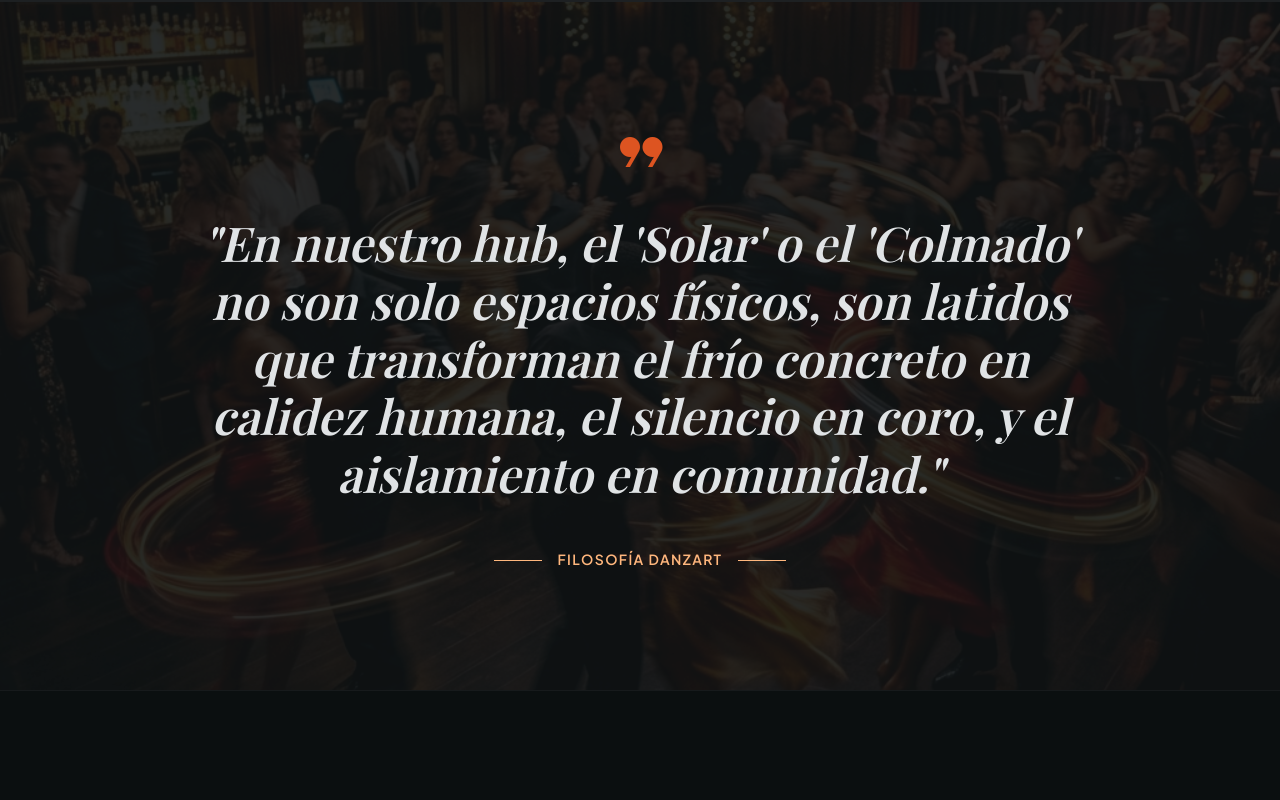
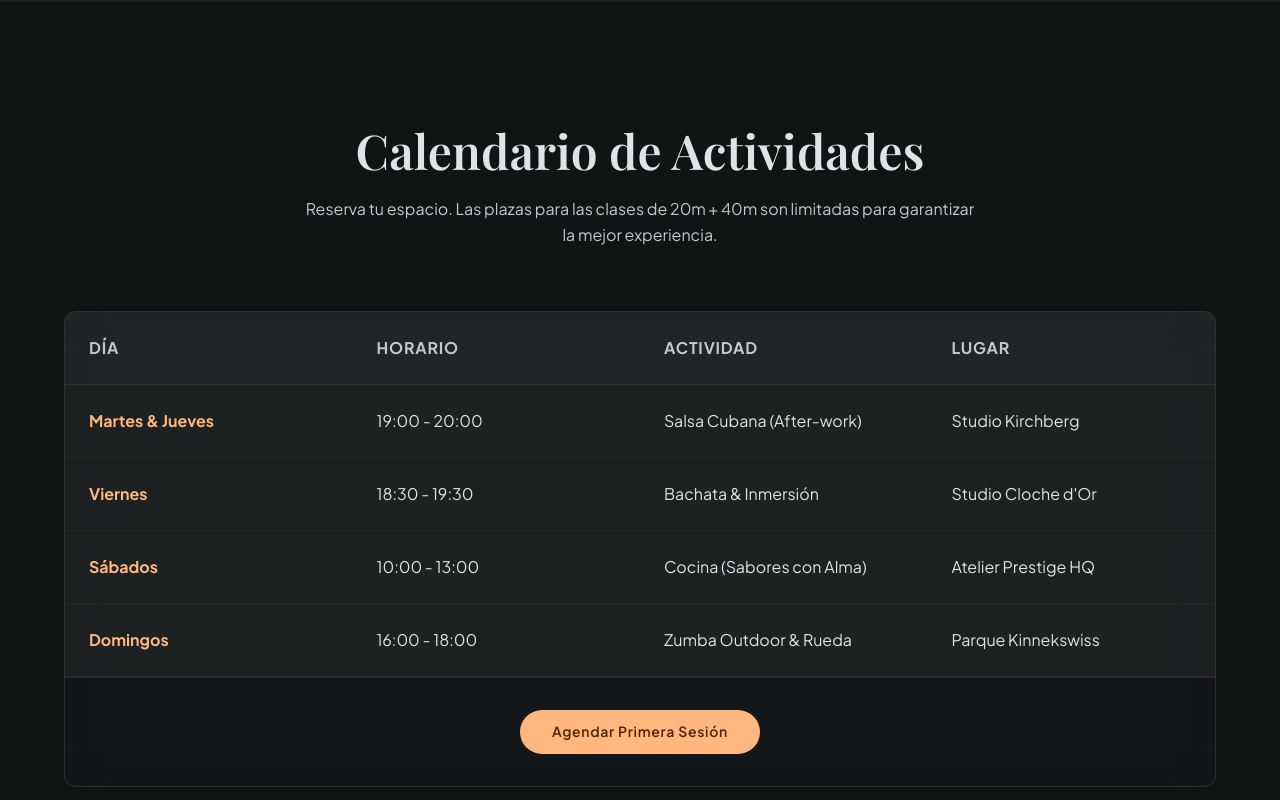
Before and after one commit to yoyocubano/danza, a plain HTML site: page index.html in a window 1280 px wide. Shown: the part 3740-4540 px from the top of the page. Drawn offline with nearby package versions, Linux system fonts and the light colour scheme.

Commit message:
feat: Add interactive calendar grid for workshops and classes

```diff
--- a/index.html
+++ b/index.html
@@ -326,7 +326,62 @@
 </div>
 </div>
 </div>
+</div>
 </section>
+
+<!-- Calendar Section -->
+<section class="py-section-gap bg-background" id="calendario">
+<div class="container mx-auto px-margin-mobile md:px-margin-desktop">
+<div class="text-center mb-16">
+<h2 class="font-headline-lg text-headline-lg text-on-surface mb-4">Calendario de Actividades</h2>
+<p class="font-body-md text-body-md text-on-surface-variant max-w-2xl mx-auto">Reserva tu espacio. Las plazas para las clases de 20m + 40m son limitadas para garantizar la mejor experiencia.</p>
+</div>
+<div class="glass-panel rounded-xl overflow-hidden border border-tertiary/10">
+<div class="overflow-x-auto">
+<table class="w-full text-left border-collapse">
+<thead>
+<tr class="bg-surface-container-high/50 text-on-surface-variant font-label-md uppercase tracking-wider">
+<th class="p-4 md:p-6 border-b border-tertiary/10 w-1/4">Día</th>
+<th class="p-4 md:p-6 border-b border-tertiary/10 w-1/4">Horario</th>
+<th class="p-4 md:p-6 border-b border-tertiary/10 w-1/4">Actividad</th>
+<th class="p-4 md:p-6 border-b border-tertiary/10 w-1/4">Lugar</th>
+</tr>
+</thead>
+<tbody class="font-body-md text-on-surface">
+<tr class="border-b border-tertiary/5 hover:bg-white/5 transition-colors">
+<td class="p-4 md:p-6"><strong class="text-secondary">Martes &amp; Jueves</strong></td>
+<td class="p-4 md:p-6">19:00 - 20:00</td>
+<td class="p-4 md:p-6">Salsa Cubana (After-work)</td>
+<td class="p-4 md:p-6">Studio Kirchberg</td>
+</tr>
+<tr class="border-b border-tertiary/5 hover:bg-white/5 transition-colors">
+<td class="p-4 md:p-6"><strong class="text-secondary">Viernes</strong></td>
+<td class="p-4 md:p-6">18:30 - 19:30</td>
+<td class="p-4 md:p-6">Bachata &amp; Inmersión</td>
+<td class="p-4 md:p-6">Studio Cloche d'Or</td>
+</tr>
+<tr class="border-b border-tertiary/5 hover:bg-white/5 transition-colors">
+<td class="p-4 md:p-6"><strong class="text-secondary">Sábados</strong></td>
+<td class="p-4 md:p-6">10:00 - 13:00</td>
+<td class="p-4 md:p-6">Cocina (Sabores con Alma)</td>
+<td class="p-4 md:p-6">Atelier Prestige HQ</td>
+</tr>
+<tr class="border-b border-tertiary/5 hover:bg-white/5 transition-colors">
+<td class="p-4 md:p-6"><strong class="text-secondary">Domingos</strong></td>
+<td class="p-4 md:p-6">16:00 - 18:00</td>
+<td class="p-4 md:p-6">Zumba Outdoor &amp; Rueda</td>
+<td class="p-4 md:p-6">Parque Kinnekswiss</td>
+</tr>
+</tbody>
+</table>
+</div>
+<div class="p-8 text-center bg-surface-container-lowest/50 border-t border-tertiary/10">
+<a href="#contacto" class="inline-block bg-secondary text-on-secondary px-8 py-3 rounded-full font-label-md text-label-md hover:bg-secondary/90 transition-transform hover:scale-105">Agendar Primera Sesión</a>
+</div>
+</div>
+</div>
+</section>
+
 <!-- Philosophy Quote -->
 <section class="py-section-gap relative overflow-hidden">
 <div class="absolute inset-0 z-0">
```
